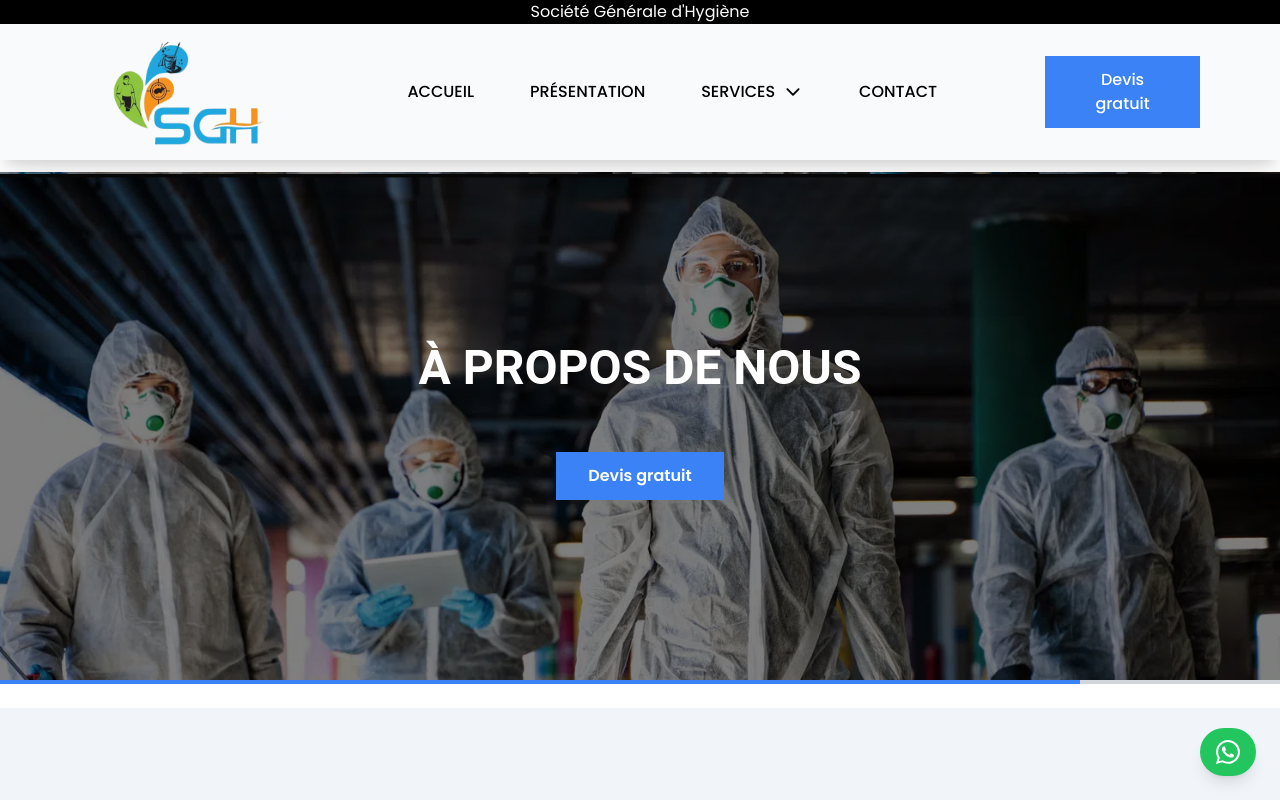
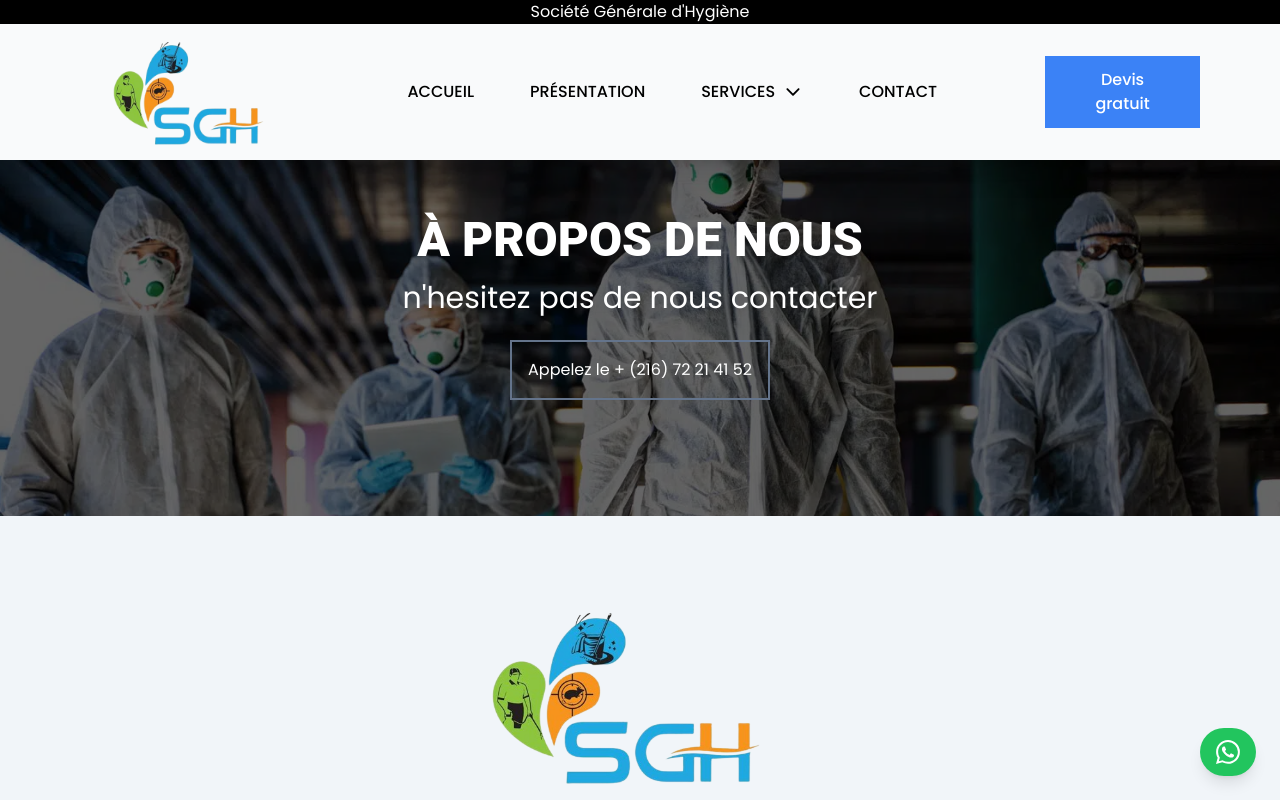
Before and after one commit to Ahmed-bel-haj-boubaker/SGH, a React (Vite) app: page /aboutus in a window 1280 px wide. Shown: the top 800 px of the page. Built offline with nearby package versions, Linux system fonts and the light colour scheme; the HTML template or start-up script is replaced by a standard one.

Commit message:
"Refactor AboutUs component: remove AnimatedBanner and SliderAnimated, add Banner and Securite components, update imports and JSX"

```diff
--- a/src/Components/AboutUs.jsx
+++ b/src/Components/AboutUs.jsx
@@ -1,9 +1,7 @@
 import logo from "../../public/images/Logo.png";
 
 import Team from "../Shared-components/Team";
-import AnimatedBanner from "../Shared-components/AnimatedBanner";
-
-import SliderAnimated from "../Shared-components/SliderAnimated";
+import image from "../../public/images/cc.png";
 import FeaturesSection from "../Shared-components/FeaturesSection";
 import { useState } from "react";
 import { FontAwesomeIcon } from "@fortawesome/react-fontawesome";
@@ -16,6 +14,8 @@ import emailjs from "emailjs-com";
 
 import { toast, ToastContainer } from "react-toastify";
 import "react-toastify/dist/ReactToastify.css";
+import Banner from "./Banner";
+import Securite from "./Securite";
 
 const AboutUs = () => {
   const [formData, setFormData] = useState({
@@ -65,9 +65,9 @@ const AboutUs = () => {
       });
   };
   return (
-    <div className="py-20">
+    <div className=" ">
       <ToastContainer />
-      <AnimatedBanner title={"À PROPOS DE NOUS"} />
+      <Banner title={"À PROPOS DE NOUS"} image={image} />
       <div className="bg-slate-100">
         <section className="container mx-auto px-4 flex  flex-col   items-center mb-16 p-5">
           <img
@@ -97,6 +97,7 @@ const AboutUs = () => {
         {" "}
         <Team />
       </div>{" "}
+      <Securite />
       <section className="container mx-auto my-10 px-5 mb-11">
         <h2 className="text-4xl font-bold mb-12 text-center font-poppins">
           CONTACTEZ <span className="text-blue-500 text-2xl">NOUS</span>
@@ -207,7 +208,6 @@ const AboutUs = () => {
           </div>
         </div>
       </section>
-
     </div>
   );
 };
--- a/src/Components/Banner.jsx
+++ b/src/Components/Banner.jsx
@@ -2,7 +2,7 @@
 const Banner = ({ image, title }) => {
   return (
     <div
-      className="relative bg-cover bg-center h-96 -mt-10"
+      className="relative bg-cover bg-center h-[52vh] -mt-10"
       style={{ backgroundImage: `url('${image}')` }}
     >
       <div className="absolute inset-0 bg-black bg-opacity-60"></div>
```
